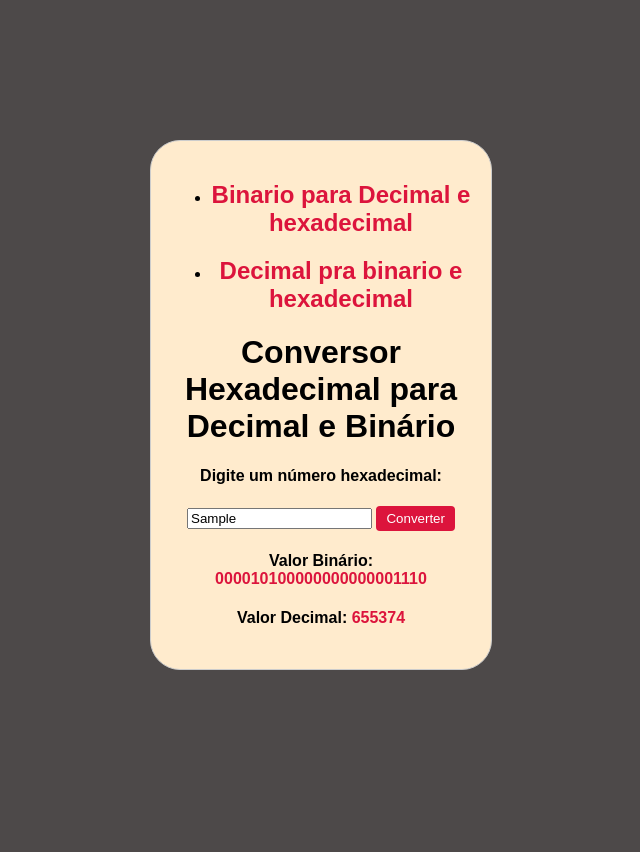
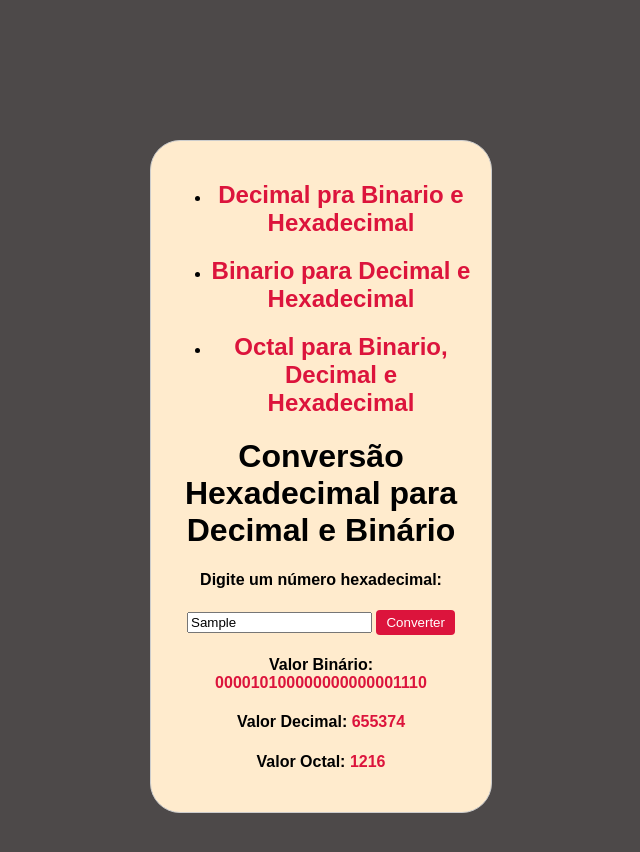
Before and after one commit to andredevsec/conversor-bin-dec-hex-oct, a plain HTML site: page index3.html in a window 1280 px wide. Both pictures are taken after typing "Sample" into the empty fields and a click on the button "Converter". Shown: the whole page, without its empty margins (319-959 px from the left). Before the commit the page ends 810 px from the top, so only its background shows below. Drawn offline with Linux system fonts and the light colour scheme.

Commit message:
Implementação octal nas páginas e página octal

```diff
--- a/index3.html
+++ b/index3.html
@@ -11,29 +11,34 @@
     <div class="converter">
         <ul class="ul-conversao">
             <li class="li-conversao">
-                <h2><a href="index2.html"> Binario para Decimal e hexadecimal</a></h2>
+                <h2><a href="index.html"> Decimal pra Binario e Hexadecimal</a></h2>
             </li>
             <li class="li-conversao">
-                <h2><a href="index.html"> Decimal pra binario e hexadecimal</a></h2>
+                <h2><a href="index2.html"> Binario para Decimal e Hexadecimal</a></h2>
+            </li>
+            <li class="li-conversao">
+				<h2><a href="index4.html"> Octal para Binario, Decimal e Hexadecimal</a></h2>
 			</li>
         </ul>
-        <h1>Conversor Hexadecimal para Decimal e Binário</h1>
-        <h4><label for="hexNumber">Digite um número hexadecimal:</label></h4>
-        <input type="text" id="hexNumber" name="hexNumber">
+        <h1>Conversão Hexadecimal para Decimal e Binário</h1>
+        <h4><label for="hex">Digite um número hexadecimal:</label></h4>
+        <input type="text" id="hex" name="hex">
         <button onclick="converter()">Converter</button>
-        <h4>Valor Binário: <span id="binaryNumber"></span></h4>
-        <h4>Valor Decimal: <span id="decimalNumber"></span< /h4>
+        <h4>Valor Binário: <span id="binary"></span></h4>
+        <h4>Valor Decimal: <span id="decimal"></span></h4>
+        <h4>Valor Octal: <span id="octal"></span></h4>
         <p id="resultado"></p>
         <script>
             function converter() {
-    let hexNumber = document.getElementById("hexNumber").value;
-    let binaryNumber = "";
-    let decimalNumber = 0;
+                let hex = document.getElementById("hex").value;
+                let binary = "";
+                let decimal = 0;
+                let octal = "";
                 let power = 0;
 
                 // percorre o número hexadecimal da direita para a esquerda
-    for (let i = hexNumber.length - 1; i >= 0; i--) {
-        let hexDigit = hexNumber.charAt(i);
+                for (let i = hex.length - 1; i >= 0; i--) {
+                    let hexDigit = hex.charAt(i);
                     let decimalDigit = 0;
 
                     // converte o dígito hexadecimal em decimal
@@ -46,26 +51,39 @@
                     }
 
                     // atualiza o valor decimal
-        decimalNumber += decimalDigit * Math.pow(16, power);
+                    decimal += decimalDigit * Math.pow(16, power);
 
                     // converte o dígito decimal em binário
                     let binaryDigit = "";
+                    let tempDecimalDigit = decimalDigit; // cria uma cópia de decimalDigit
                     for (let j = 0; j < 4; j++) {
-            let bit = decimalDigit % 2;
+                        let bit = tempDecimalDigit % 2;
                         binaryDigit = bit + binaryDigit;
-            decimalDigit = Math.floor(decimalDigit / 2);
+                        tempDecimalDigit = Math.floor(tempDecimalDigit / 2);
                     }
 
                     // atualiza o valor binário
-        binaryNumber = binaryDigit + binaryNumber;
+                    binary = binaryDigit + binary;
+
+                    // converte o dígito decimal em octal
+                    let octalDigit = "";
+                    while (decimalDigit !== 0) {
+                        let rem = decimalDigit % 8;
+                        octalDigit = rem + octalDigit;
+                        decimalDigit = Math.floor(decimalDigit / 8);
+                    }
+                    // atualiza o valor octal
+                    octal = octalDigit + octal;
 
                     power++;
                 }
 
                 // exibe o resultado na página
-    document.getElementById('binaryNumber').innerHTML = binaryNumber;
-    document.getElementById('decimalNumber').innerHTML = decimalNumber;
+                document.getElementById('binary').innerHTML = binary;
+                document.getElementById('decimal').innerHTML = decimal;
+                document.getElementById('octal').innerHTML = octal;
             }
+
         </script>
     </div>
 </body>
```
Also changed, not shown: index.html (+26 -7 lines), index2.html (+14 -0 lines), index4.html (added, +78 -0 lines). Lines whose indentation alone changed are shown as unchanged.
